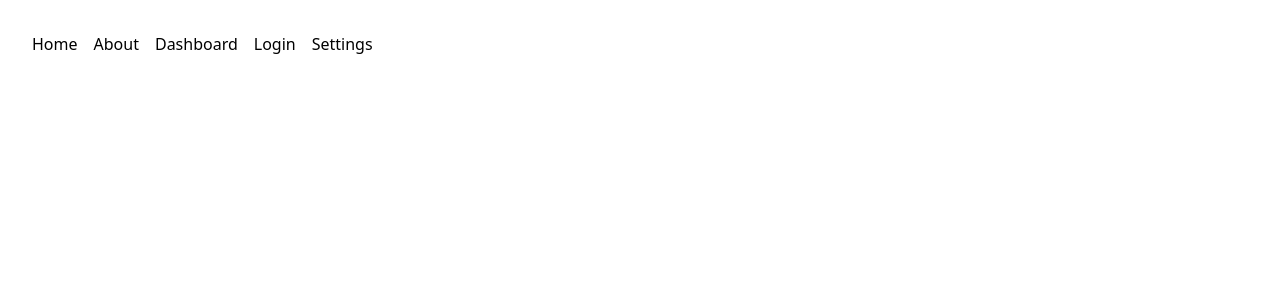
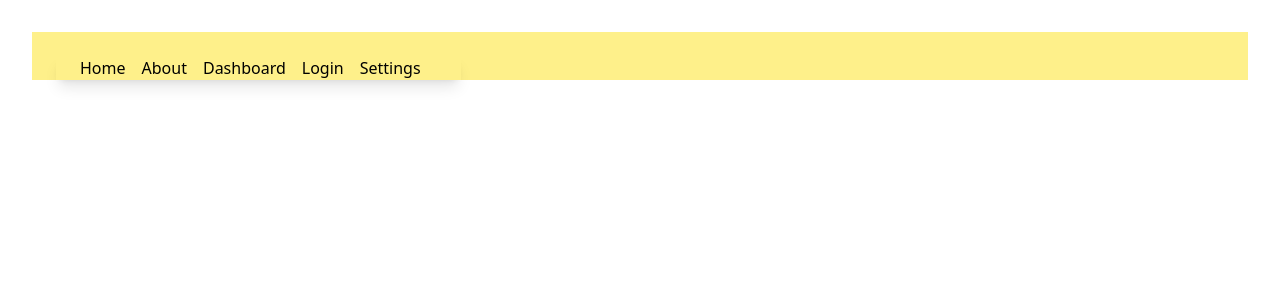
Before and after one commit to farihapromi/React-price-options, a React (Vite) app: page / in a window 1280 px wide. Shown: the top 300 px of the page. Built offline with nearby package versions, Linux system fonts and the light colour scheme.

Commit message:
Add template string css to open toggole menu

```diff
--- a/src/components/Navbar/Navbar.jsx
+++ b/src/components/Navbar/Navbar.jsx
@@ -16,7 +16,7 @@ const Navbar = () => {
 ];
 
   return (
-    <nav>
+    <nav className='text-black p-6 bg-yellow-200'>
         <div  className='md:hidden text-2xl'onClick={()=>setMenuOpen(!menuOpen)}>
 
             {
@@ -29,7 +29,9 @@ const Navbar = () => {
 
         </div>
 
-        <ul className='md:flex'>
+        <ul className={`md:flex absolute
+        ${menuOpen?'':'hidden'}
+             bg-yellow-200 px-6 shadow-lg`}>
             {
                 routes.map(route=><Links key={route.id} route={route}></Links>)
             }
```
